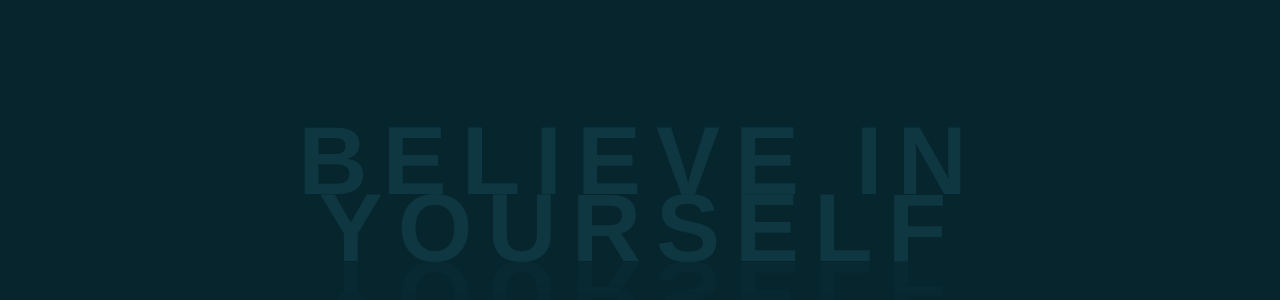
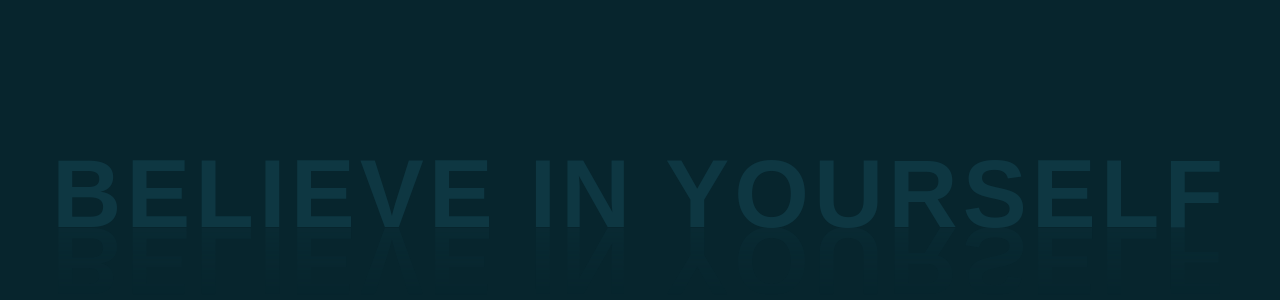
Before and after one commit to kartik294/a-lightning-repo, a plain HTML site: page index.html in a window 1280 px wide. Shown: the part 206-506 px from the top of the page. Drawn offline with Linux system fonts and the light colour scheme.

Commit message:
second add

```diff
--- a/style.css
+++ b/style.css
@@ -16,7 +16,7 @@ body {
 h2 {
     position: relative;
     font-size: 6em;
-    letter-spacing: 15px;
+    letter-spacing: 5px; /* Adjusted letter-spacing */
     color: #0e3742;
     text-transform: uppercase;
     width: 100%;
```
